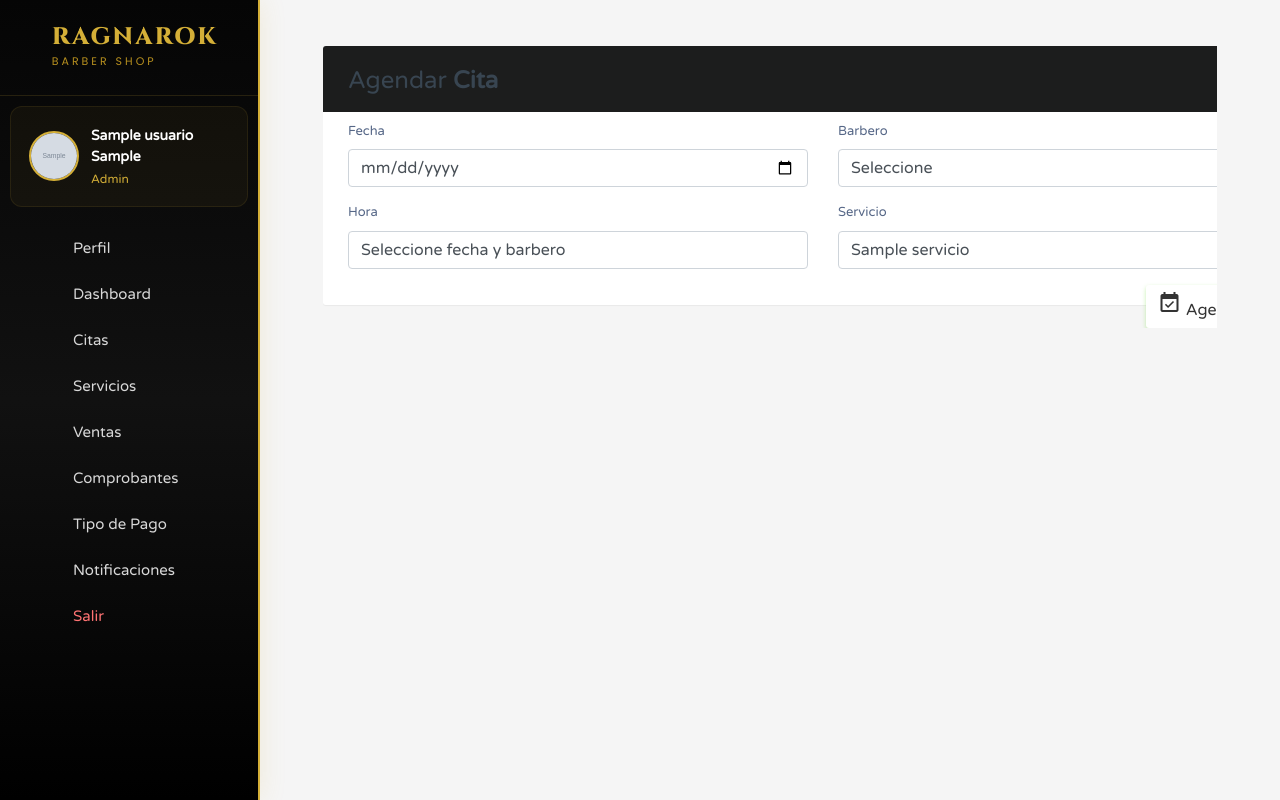
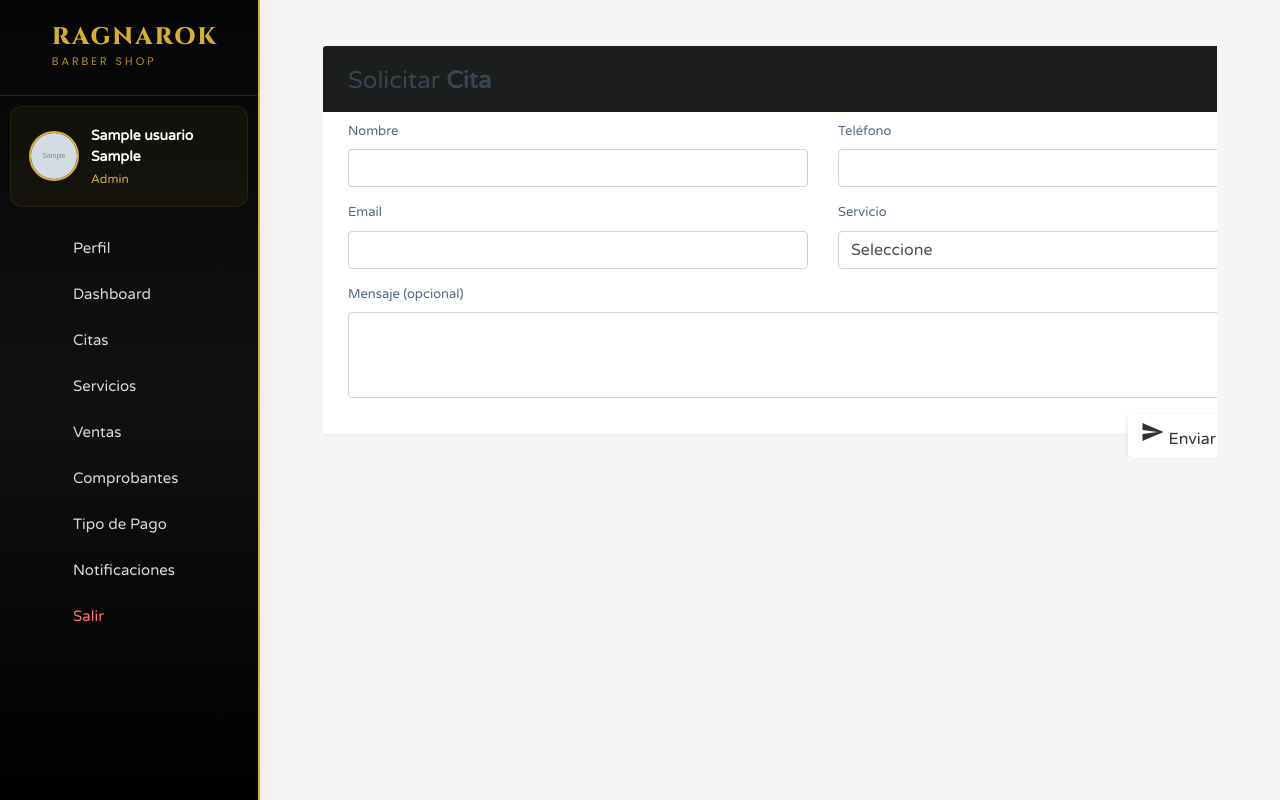
Before and after one commit to JUANRUBIANO16/barberiaragnarok, a Django app: template citas/templates/citas/agendar_cita.html in a window 1280 px wide. Run offline with Django 5.2, Linux system fonts and the light colour scheme; the template is opened without the code that fills it: values that come from a table or form of the project are taken from there, others are empty; tables that the repository leaves empty hold one stand-in row (values such as "Sample post"); grey boxes marked "Sample" are stand-in pictures; some libraries are stand-ins or nearby versions.

Commit message:
cambio en las view citass

```diff
--- a/citas/templates/citas/agendar_cita.html
+++ b/citas/templates/citas/agendar_cita.html
@@ -8,70 +8,6 @@
 <link rel="stylesheet" href="https://fonts.googleapis.com/icon?family=Material+Icons">
 <link rel="stylesheet" href="https://maxcdn.bootstrapcdn.com/font-awesome/4.7.0/css/font-awesome.min.css">
 <link rel="stylesheet" href="{% static 'css/table.css' %}">
-
-<script src="https://code.jquery.com/jquery-3.5.1.min.js"></script>
-
-<script>
-$(document).ready(function(){
-
-    function formato12h(hora24){
-        let [h,m] = hora24.split(":");
-        h = parseInt(h);
-
-        let sufijo = h >= 12 ? "PM" : "AM";
-        h = h % 12;
-        h = h ? h : 12;
-
-        return `${h}:${m} ${sufijo}`;
-    }
-
-    function cargarHoras(){
-
-        let barbero = $("#barbero").val();
-        let fecha = $("#fecha").val();
-
-        if(barbero && fecha){
-
-            fetch(`/citas/obtener-horas/?barbero=${barbero}&fecha=${fecha}`)
-            .then(res => res.json())
-            .then(data => {
-
-                let select = $("#hora");
-                select.html('');
-
-                if(data.horas.length > 0){
-
-                    data.horas.forEach(h => {
-
-                        select.append(
-                            `<option value="${h}">
-                                ${formato12h(h)}
-                            </option>`
-                        );
-
-                    });
-
-                }else{
-
-                    select.append(
-                        `<option value="">
-                            Sin disponibilidad
-                        </option>`
-                    );
-
-                }
-
-            });
-
-        }
-
-    }
-
-    $("#barbero").change(cargarHoras);
-    $("#fecha").change(cargarHoras);
-
-});
-</script>
 
 <div class="container-xl">
 
@@ -103,52 +39,35 @@ $(document).ready(function(){
 <div class="row">
 
 <div class="col-sm-6">
-<h2>Agendar <b>Cita</b></h2>
+<h2>Solicitar <b>Cita</b></h2>
 </div>
 
 </div>
 </div>
 
-<form method="POST" action="{% url 'crear_Cita' %}">
+<form method="POST" action="{% url 'crear_solicitud_cita' %}">
 {% csrf_token %}
 
 <div class="row">
 
 <div class="col-md-6">
-
     <div class="form-group">
-        <label>Fecha</label>
-        <input type="date"
-               id="fecha"
-               name="fecha"
+        <label>Nombre</label>
+        <input type="text"
+               name="nombre"
                class="form-control"
                required>
     </div>
-
 </div>
 
 <div class="col-md-6">
-
     <div class="form-group">
-        <label>Barbero</label>
-
-        <select id="barbero"
-                name="barbero"
-                class="form-control"
-                required>
-
-            <option value="">Seleccione</option>
-
-            {% for b in barberos %}
-            <option value="{{ b.id }}">
-                {{ b.nombre }}
-            </option>
-            {% endfor %}
-
-        </select>
-
+        <label>Teléfono</label>
+        <input type="text"
+               name="telefono"
+               class="form-control"
+               required>
     </div>
-
 </div>
 
 </div>
@@ -156,33 +75,24 @@ $(document).ready(function(){
 <div class="row">
 
 <div class="col-md-6">
-
     <div class="form-group">
-        <label>Hora</label>
-
-        <select id="hora"
-                name="hora"
-                class="form-control"
-                required>
-
-            <option value="">
-                Seleccione fecha y barbero
-            </option>
-
-        </select>
-
+        <label>Email</label>
+        <input type="email"
+               name="email"
+               class="form-control"
+               required>
     </div>
-
 </div>
 
 <div class="col-md-6">
-
     <div class="form-group">
         <label>Servicio</label>
 
         <select name="servicio"
                 class="form-control"
                 required>
+
+            <option value="">Seleccione</option>
 
             {% for s in servicios %}
             <option value="{{ s.id }}">
@@ -193,7 +103,19 @@ $(document).ready(function(){
         </select>
 
     </div>
+</div>
 
+</div>
+
+<div class="row">
+
+<div class="col-md-12">
+    <div class="form-group">
+        <label>Mensaje (opcional)</label>
+        <textarea name="mensaje"
+                  class="form-control"
+                  rows="3"></textarea>
+    </div>
 </div>
 
 </div>
@@ -204,10 +126,10 @@ $(document).ready(function(){
             class="btn btn-success">
 
         <i class="material-icons">
-            event_available
+            send
         </i>
 
-        Agendar Cita
+        Enviar Solicitud
 
     </button>
 
```
